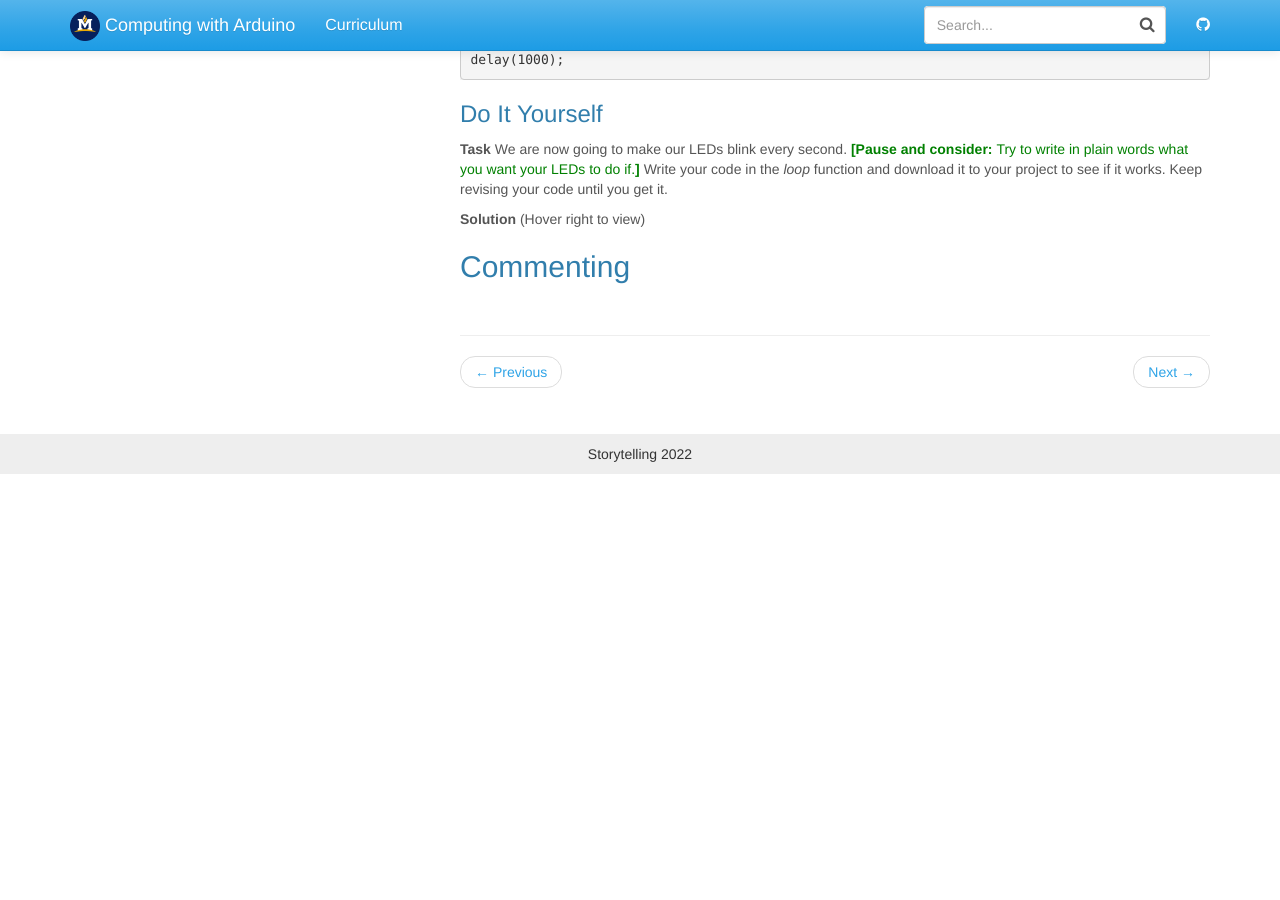
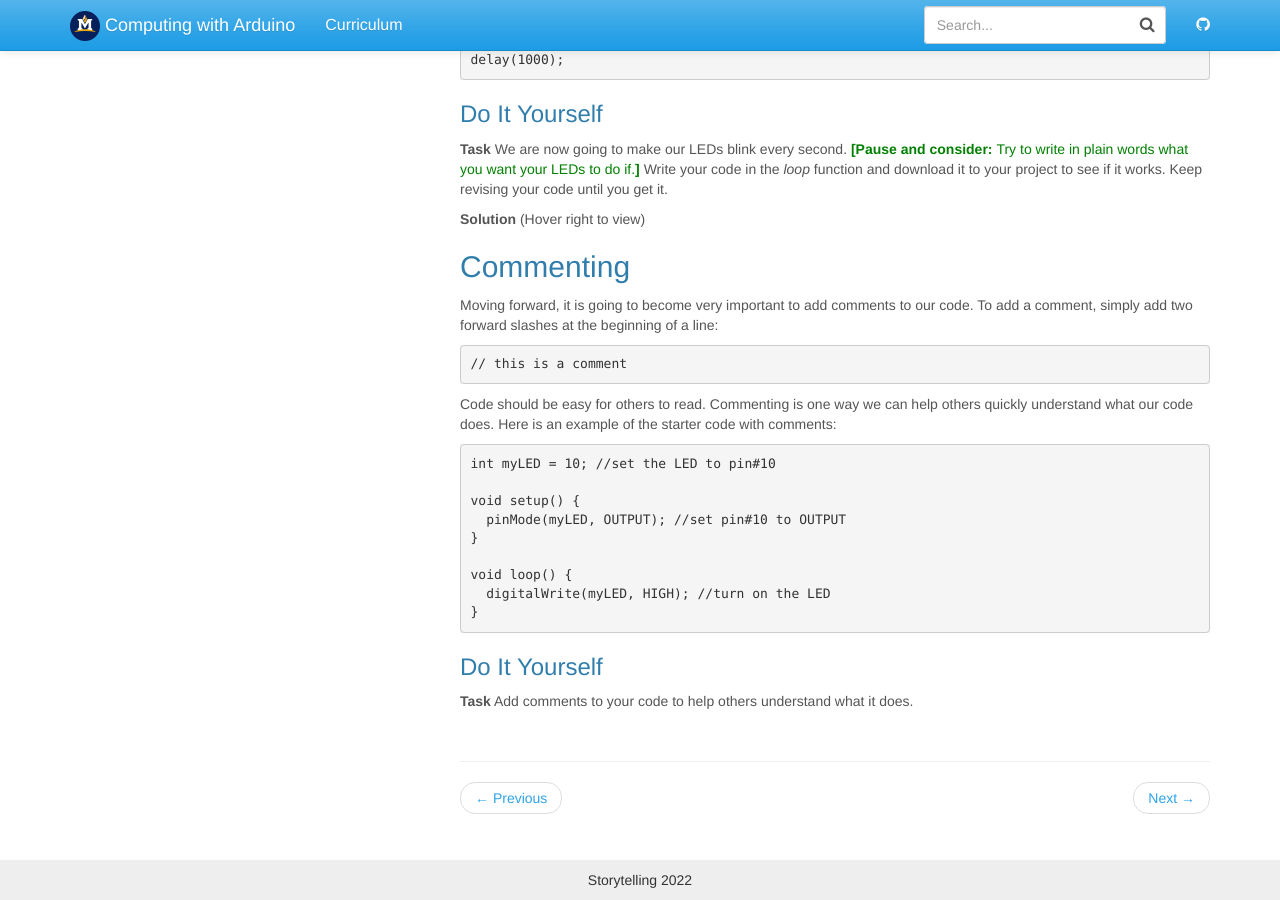
Before and after one commit to jake-chipps/friendometer, a Jekyll site: the page built from _docs/lessons/1-2.md, in a window 1280 px wide and 900 px high, scrolled down 2539 px. Built offline with Jekyll 4.4.1, drawn with Linux system fonts in a browser that asks for light colours; before the commit the page ends 3013 px from its top, so only the background shows below that.

Commit message:
Add content

````diff
--- a/_docs/lessons/1-2.md
+++ b/_docs/lessons/1-2.md
@@ -91,3 +91,28 @@ you get it.
 **Solution** (Hover right to view) <span class="solution">Turn LEDs on. Delay 1000. Turn LEDs off. Delay 1000.</span>
 
 ## Commenting
+Moving forward, it is going to become very important to add comments to our code.
+To add a comment, simply add two forward slashes at the beginning of a line:
+
+```
+// this is a comment
+```
+
+Code should be easy for others to read. Commenting is one way we can help others
+quickly understand what our code does. Here is an example of the starter code
+with comments:
+
+```
+int myLED = 10; //set the LED to pin#10
+
+void setup() {
+  pinMode(myLED, OUTPUT); //set pin#10 to OUTPUT
+}
+
+void loop() {
+  digitalWrite(myLED, HIGH); //turn on the LED
+}
+```
+
+### Do It Yourself
+**Task** Add comments to your code to help others understand what it does.
````
